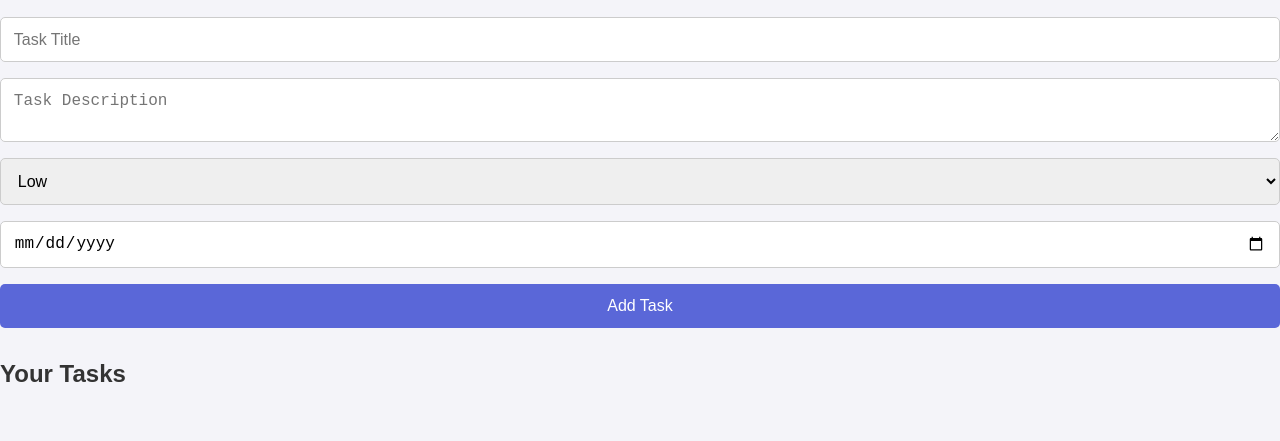
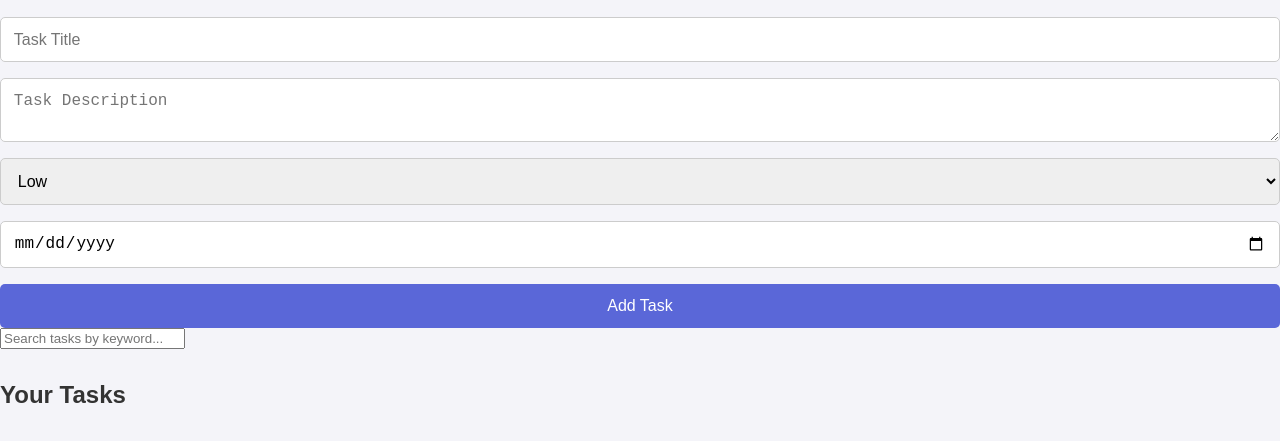
Before and after one commit to lubsy09/Taskmaster-app, a website: page taskmaster/index.html in a window 1280 px wide. Shown: the part 111-552 px from the top of the page. Drawn offline with Linux system fonts and the light colour scheme; no server answers.

Commit message:
Added Searchbar section

```diff
--- a/taskmaster/index.html
+++ b/taskmaster/index.html
@@ -27,6 +27,10 @@
       </form>
     </section>
 
+    <section>
+      <input type="text" id="searchBar" placeholder="Search tasks by keyword...">
+    </section>
+
     <section class="task-list">
       <h2>Your Tasks</h2>
       <ul id="tasks"></ul>
```
